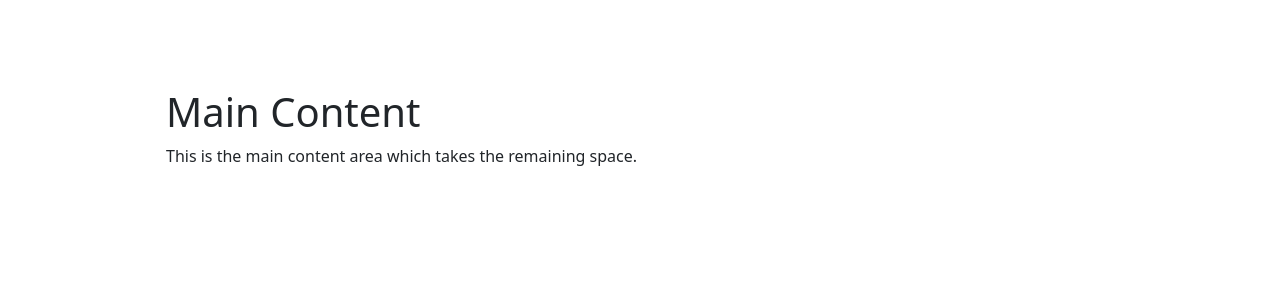
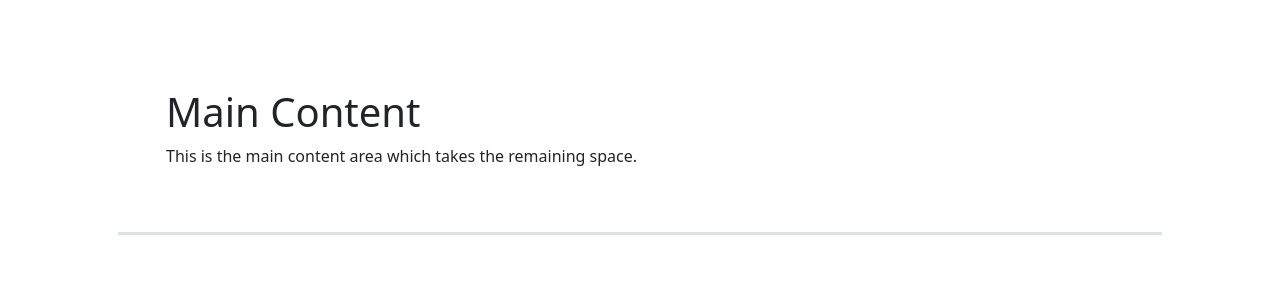
Before and after one commit to bhunao/rss_feeder, a Python web app: template src/template/cards/articles_from_source.html in a window 1280 px wide. Shown: the part 56-356 px from the top of the page. Run offline with Jinja, Linux system fonts and the light colour scheme; the template is opened without the code that fills it, so the values that code supplies are empty.

Commit message:
UPD: style changes

```diff
--- a/src/static/index.css
+++ b/src/static/index.css
@@ -1,3 +1,3 @@
 .accordion {
-    --bs-accordion-btn-bg: #e6eafd;
+/*     --bs-accordion-btn-bg: #e6eafd; */
 }
--- a/src/template/cards/articles_from_source.html
+++ b/src/template/cards/articles_from_source.html
@@ -6,7 +6,7 @@
     <p>This is the main content area which takes the remaining space.</p>
 </div>
 
-<div class="accordion accordion-flush" id="accordionFlushSources">
+<div class="accordion accordion-flush border-start border-top border-3" id="accordionFlushSources">
 
     {% for source_info, records in items.items() %}
 
@@ -30,7 +30,7 @@
         <div id="flush-coll-source-{{ source_info[0] }}" class="accordion-collapse collapse" data-bs-parent="#accordionFlush{{ source_info[0] }}">
             <div class="accordion-body">
 
-                <div class="accordion accordion-flush" id="accordionFlushExample">
+                <div class="accordion accordion-flush border-start border-top border-3" id="accordionFlushExample">
 
                     {% for item in records %}
 
--- a/src/template/forms/new_source.html
+++ b/src/template/forms/new_source.html
@@ -17,7 +17,7 @@
 
 <form class="mb-3 p-3 border" id="source-form" hx-post="/sources/new" hx-trigger="submit" hx-swap="innerHTML" hx-target="#create_new_source_msg">
     <div class="mb-3">
-        <label for="urlInput" class="form-label">New source URL</label>
+        <label for="urlInput" class="form-label">Add Source</label>
         <input type="text" name="url" class="form-control" id="urlInput" aria-describedby="urlHelp">
         <div id="urlHelp" class="form-text">Enter the url for the new RSS source.</div>
     </div>
```
Also changed, not shown: README.md.
